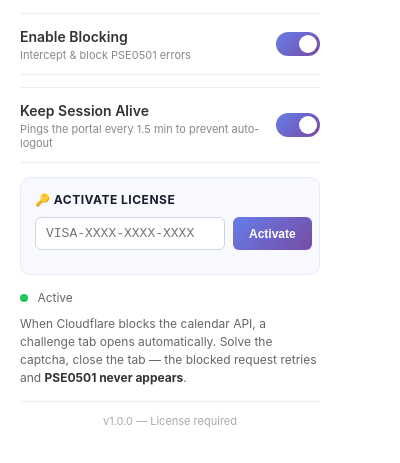
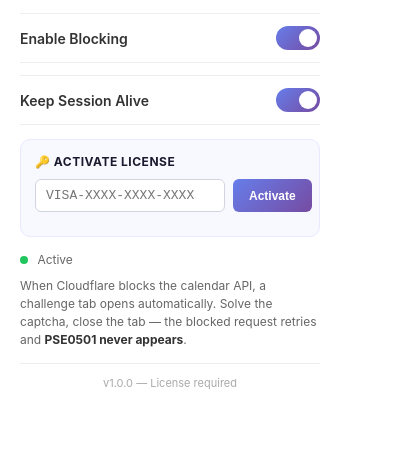
Before and after one commit to NOOB-CODER127/visa_bypass, a browser extension: page extension/popup.html in a window 400 px wide. Shown: the part 59-522 px from the top of the page. Drawn offline with Linux system fonts and the light colour scheme.

Commit message:
Remove description text under toggle switches in popup

```diff
--- a/extension/popup.html
+++ b/extension/popup.html
@@ -51,11 +51,6 @@
       font-size: 14px;
       font-weight: 600;
       color: #333;
-    }
-    .toggle-row .desc {
-      font-size: 11px;
-      color: #888;
-      margin-top: 2px;
     }
     /* Toggle Switch */
     .switch {
@@ -237,7 +232,6 @@
   <div class="toggle-row">
     <div>
       <label for="toggle">Enable Blocking</label>
-      <div class="desc">Intercept & block PSE0501 errors</div>
     </div>
     <label class="switch">
       <input type="checkbox" id="toggle" checked />
@@ -248,7 +242,6 @@
   <div class="toggle-row" style="margin-top: 12px;">
     <div>
       <label for="keepAliveToggle">Keep Session Alive</label>
-      <div class="desc">Pings the portal every 1.5 min to prevent auto-logout</div>
     </div>
     <label class="switch">
       <input type="checkbox" id="keepAliveToggle" checked />
```
